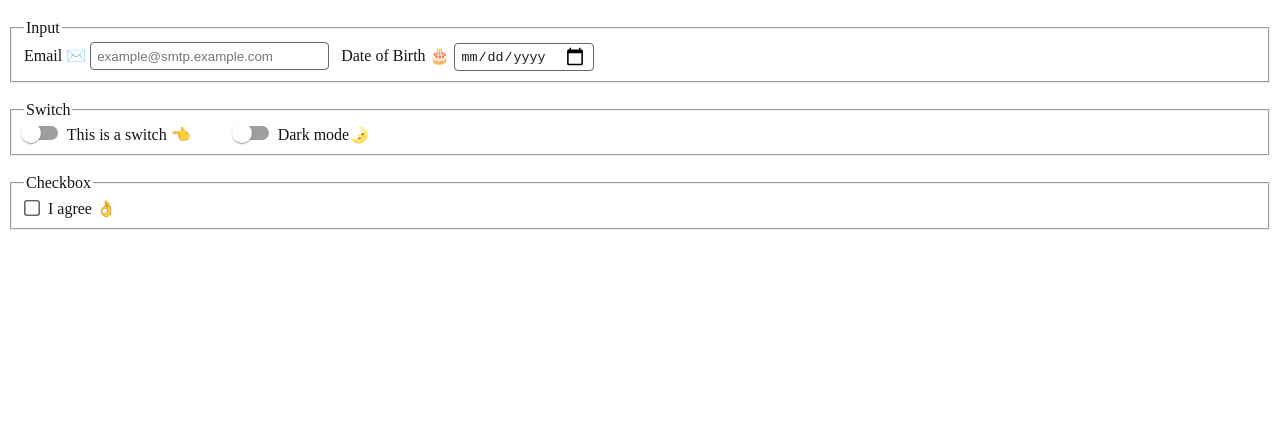
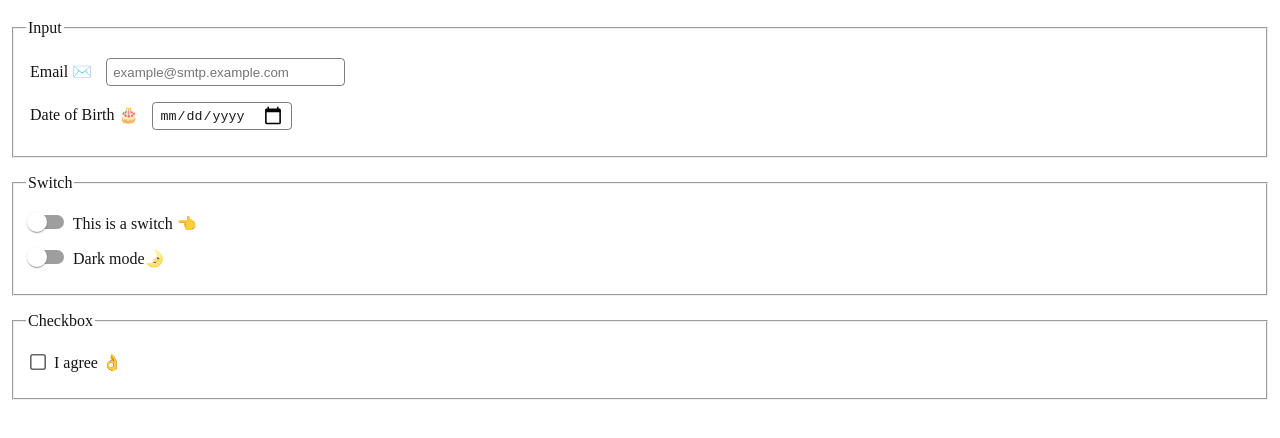
Before and after one commit to maxam2017/form.css, a website: page index.html in a window 1280 px wide. Shown: the part 62-500 px from the top of the page. Drawn offline with Linux system fonts and the light colour scheme.

Commit message:
chore: fix style and add simple form layout

```diff
--- a/index.html
+++ b/index.html
@@ -9,30 +9,36 @@
 
   <body>
     <h1>form.css ⚡️</h1>
-    <form>
+    <form data-format="enable">
       <fieldset>
         <legend>Input</legend>
+        <div>
           <label for="email">Email ✉️</label>
           <input type="email" id="email" placeholder="example@smtp.example.com" size="26" />
-        &nbsp;
+        </div>
+        <div>
           <label for="dob">Date of Birth 🎂</label>
           <!-- For Safari Desktop, the native date picker is not supported. -->
           <input type="date" id="dob" />
+        </div>
       </fieldset>
-      <br />
       <fieldset>
         <legend>Switch</legend>
+        <div>
           <input type="checkbox" data-type="switch" id="nothing" />
           <label for="nothing">This is a switch 👈</label>
-        &nbsp; &nbsp; &nbsp; &nbsp; &nbsp;
+        </div>
+        <div>
           <input type="checkbox" data-type="switch" id="dark-mode" onchange="toggle()" />
           <label for="dark-mode">Dark mode🌛</label>
+        </div>
       </fieldset>
-      <br />
       <fieldset>
         <legend>Checkbox</legend>
+        <div>
           <input type="checkbox" id="agreement" />
           <label for="agreement">I agree 👌</label>
+        </div>
       </fieldset>
     </form>
   </body>
--- a/scss/checkbox.scss
+++ b/scss/checkbox.scss
@@ -25,8 +25,8 @@ input[type="checkbox"]:not([data-type="switch"]) {
       background-color: transparent;
       width: 10px;
       height: 4px;
-      border-left: 1.5px solid rgba(var(--default-background-color), 1);
-      border-bottom: 1.5px solid rgba(var(--default-background-color), 1);
+      border-left: 2px solid rgba(var(--default-background-color), 1);
+      border-bottom: 2px solid rgba(var(--default-background-color), 1);
     }
   }
 
--- a/scss/form.scss
+++ b/scss/form.scss
@@ -1,4 +1,5 @@
 @import "theme.scss";
+@import "format.scss";
 @import "input.scss";
 @import "switch.scss";
 @import "checkbox.scss";
@@ -6,6 +7,5 @@
 label {
   user-select: none;
   cursor: pointer;
-  height: 1em;
   -webkit-tap-highlight-color: transparent;
 }
--- /dev/null
+++ b/scss/format.scss
@@ -0,0 +1,10 @@
+form[data-format="enable"] {
+  label {
+    margin-right: 10px;
+  }
+
+  fieldset,
+  div {
+    margin: 16px 4px;
+  }
+}
--- a/scss/input.scss
+++ b/scss/input.scss
@@ -9,15 +9,24 @@ input[type="tel"],
 input[type="text"],
 input[type="time"],
 input[type="week"] {
+  /* HACK: support pseudo element in input element for Firefox */
+  -moz-appearance: initial;
   outline: none;
   padding: 2px 6px;
   height: 22px;
   border-radius: 4px;
   background: transparent;
-  border: 1.4px solid rgba(var(--default-text-color), 0.6);
-  transition: border-color 0.2s ease-in-out;
+  border: 1.4px solid rgba(var(--default-text-color), 0.5);
+  transition-duration: 0.3s;
+  transition-property: border-color box-shadow;
+  transition-timing-function: ease-in-out;
   color: rgba(var(--default-text-color), 0.9);
 
+  &:focus {
+    box-shadow: 0 0 0 2px rgba(var(--primary-color), 0.2);
+  }
+
+  &:hover,
   &:focus {
     border-color: rgba(var(--primary-color), 1);
   }
```
Also changed, not shown: css/form.css. Lines whose indentation alone changed are shown as unchanged.
